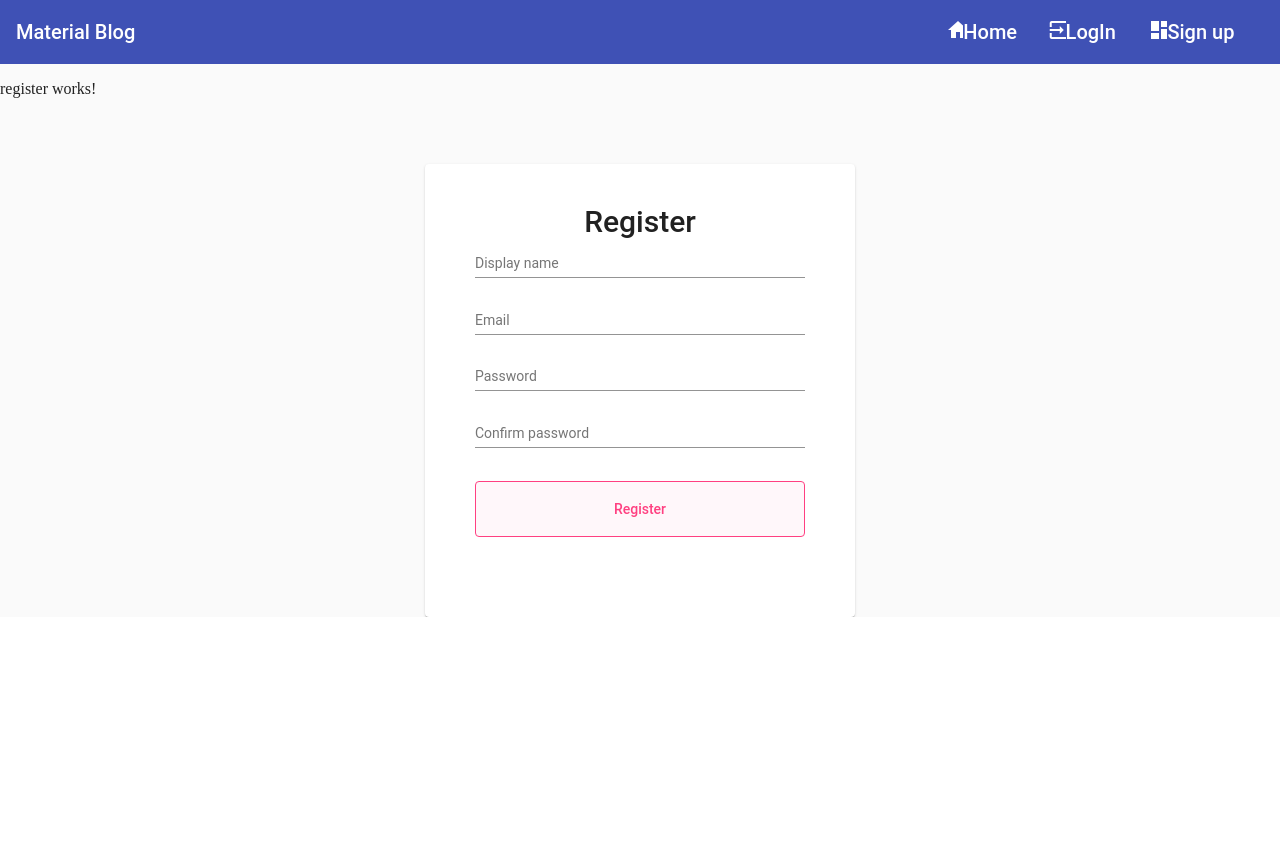
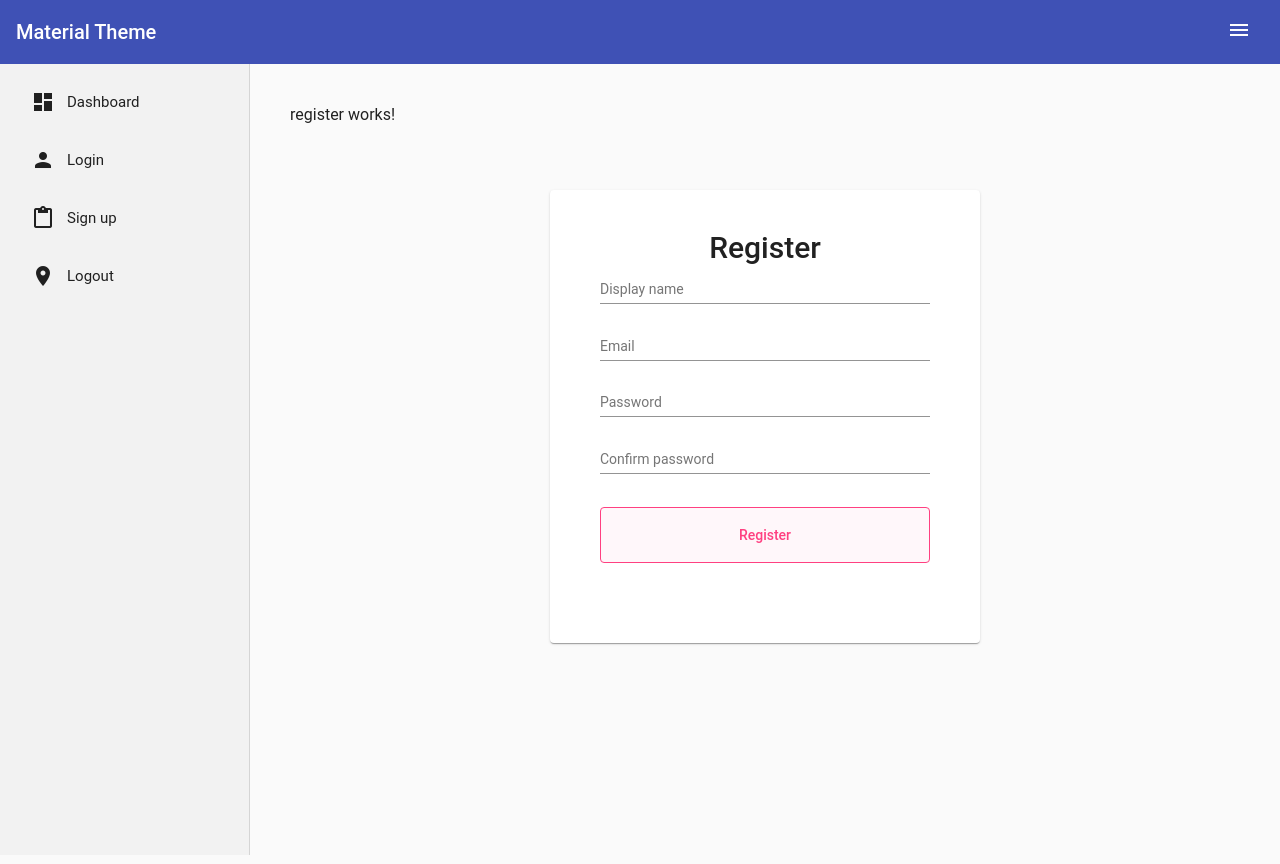
Before and after one commit to garengh4/slapples_devsec, an Angular app: page /signup in a window 1280 px wide. Before the commit the page ends 800 px from the top, so only its background shows below. Built offline with nearby package versions, Linux system fonts and the light colour scheme.

Commit message:
changed layout.

```diff
--- a/src/app/app.component.html
+++ b/src/app/app.component.html
@@ -1,4 +1,95 @@
+<!-- Toolbar -->
+<mat-toolbar color="primary" class="header">
+  <div>Material Theme</div>
+  <span class="nav-tool-items">
+    <mat-icon (click)="sidenav.toggle()" class="hamburger">menu</mat-icon>
+  </span>
+</mat-toolbar>
+
 <mat-sidenav-container>
+  <!-- Sidenav -->
+  <mat-sidenav #sidenav [mode]="isBiggerScreen() ? 'over' : 'side'" [(opened)]="opened" [fixedInViewport]="true"
+    [fixedTopGap]>
+    <mat-nav-list>
+      <a mat-list-item routerLink="/home">
+        <mat-icon>dashboard</mat-icon> Dashboard
+      </a>
+      <a mat-list-item routerLink="/login">
+        <mat-icon>person</mat-icon> Login
+      </a>
+      <a *ngIf="!isLoggedIn" mat-list-item routerLink="/signup">
+        <mat-icon>content_paste</mat-icon> Sign up
+      </a>
+      <a *ngIf="showAdminBoard" mat-list-item routerLink="/admin">
+        <mat-icon>library_books</mat-icon> Your data
+      </a>
+      <a mat-list-item (click)="logout()">
+        <mat-icon>location_on</mat-icon> Logout
+      </a>
+      <!-- <a mat-list-item>
+        <mat-icon>calendar_today</mat-icon> Calendar
+      </a> -->
+    </mat-nav-list>
+  </mat-sidenav>
+
+  <li>
+    <a routerLink="/profile" *ngIf="isLoggedIn">
+      <span>Hello {{ username }}</span>
+    </a>
+  </li>
+
+  <!-- Main content -->
+  <mat-sidenav-content>
+
+    <!-- Applying the mat-tyography class adds styles for native elements. -->
+    <!-- <section class="mat-typography title-group">
+      <h1>Heading Goes Here</h1>
+      <mat-divider></mat-divider>
+    </section> -->
+
+    <!-- <mat-card class="my-alternate-theme">
+      My Alternate Themes: &nbsp; &nbsp; &nbsp;
+      <button mat-raised-button color="primary">
+        Primary
+      </button>
+      <button mat-raised-button color="accent">
+        Accent
+      </button>
+      <button mat-raised-button color="warn">
+        Warning
+      </button>
+    </mat-card> -->
+
+    <!-- <div class="productCards">
+      <mat-grid-list cols="4" rowHeight="200px">
+        <mat-grid-tile [colspan]="3" [rowspan]="1">1
+        </mat-grid-tile>
+        <mat-grid-tile [colspan]="1" [rowspan]="2">2
+        </mat-grid-tile>
+        <mat-grid-tile [colspan]="1" [rowspan]="1">3
+        </mat-grid-tile>
+        <mat-grid-tile [colspan]="2" [rowspan]="1">4
+        </mat-grid-tile>
+      </mat-grid-list>
+    </div> -->
+    <main>
+      <router-outlet></router-outlet>
+    </main>
+  </mat-sidenav-content>
+</mat-sidenav-container>
+
+
+
+
+
+
+
+
+
+
+
+
+<!-- <mat-sidenav-container>
   <mat-sidenav-content>
     <mat-toolbar color="primary">
       <div>
@@ -43,4 +134,4 @@
       <router-outlet></router-outlet>
     </main>
   </mat-sidenav-content>
-</mat-sidenav-container>
+</mat-sidenav-container> -->
--- a/src/app/app.component.ts
+++ b/src/app/app.component.ts
@@ -1,4 +1,5 @@
-import { Component, OnInit } from '@angular/core';
+import { Component, HostListener, OnInit, ViewChild } from '@angular/core';
+import { MatSidenav } from '@angular/material/sidenav';
 import { TokenStorageService } from './_services/token-storage.service';
 
 @Component({
@@ -27,6 +28,15 @@ export class AppComponent implements OnInit {
 
       this.username = user.displayName;
     }
+
+    console.log(window.innerWidth)
+    if (window.innerWidth < 768) {
+      this.sidenav.fixedTopGap = 55;
+      this.opened = false;
+    } else {
+      this.sidenav.fixedTopGap = 55;
+      this.opened = true;
+    }
   }
 
   logout(): void {
@@ -34,4 +44,31 @@ export class AppComponent implements OnInit {
     window.location.reload();
   }
 
+
+
+
+
+  opened = true;
+  @ViewChild('sidenav', { static: true }) sidenav: MatSidenav;
+
+  @HostListener('window:resize', ['$event'])
+  onResize(event) {
+    if (event.target.innerWidth < 768) {
+      this.sidenav.fixedTopGap = 55;
+      this.opened = false;
+    } else {
+      this.sidenav.fixedTopGap = 55
+      this.opened = true;
+    }
+  }
+
+  isBiggerScreen() {
+    const width = window.innerWidth || document.documentElement.clientWidth || document.body.clientWidth;
+    if (width < 768) {
+      return true;
+    } else {
+      return false;
+    }
+  }
+
 }
--- a/src/app/shared/shared.module.ts
+++ b/src/app/shared/shared.module.ts
@@ -13,6 +13,7 @@ import { BrowserModule } from "@angular/platform-browser";
 import { BrowserAnimationsModule } from "@angular/platform-browser/animations";
 import { FlexLayoutModule } from "@angular/flex-layout";
 import { HttpClientModule } from "@angular/common/http";
+import { MatGridListModule } from '@angular/material/grid-list';
 
 const sharedModules: any[] = [
   FormsModule,
@@ -29,7 +30,9 @@ const sharedModules: any[] = [
   MatCardModule,
   MatFormFieldModule,
   MatInputModule,
-  MatButtonModule
+  MatButtonModule,
+  MatGridListModule
+
 ]
 
 @NgModule({
--- a/src/styles.css
+++ b/src/styles.css
@@ -3,7 +3,211 @@
 @import 'https://fonts.googleapis.com/icon?family=Material+Icons';
 
 
+html,
+body {
+  height: 100%;
+}
 
 body {
   margin: 0;
+  font-family: 'Roboto', sans-serif;
 }
+
+.header {
+  justify-content: space-between;
+}
+
+.mat-sidenav-container {
+  height: 100%;
+  display: flex;
+  flex: 1 1 auto;
+}
+
+.mat-nav-list .mat-list-item {
+  font-size: 15px;
+}
+
+.nav-tool-items {
+  display: inline-block;
+  margin-right: 13px;
+}
+
+.mat-sidenav,
+.mat-sidenav-content {
+  padding: 15px;
+}
+
+.mat-list-item.active {
+  background: rgba(0, 0, 0, .04);
+}
+
+.mat-sidenav-content {
+  padding: 25px 40px 0;
+}
+
+.mat-sidenav {
+  background-color: #F2F2F2;
+  width: 250px;
+}
+
+.header {
+  position: sticky;
+  position: -webkit-sticky;
+  top: 0;
+  z-index: 1000;
+}
+
+mat-sidenav mat-icon {
+  margin-right: 12px;
+}
+
+.hamburger {
+  margin-top: 5px;
+  cursor: pointer;
+}
+
+.mat-radio-button,
+.mat-radio-group {
+  margin-right: 25px;
+}
+
+.controlers-wrapper>* {
+  width: 100%;
+  padding: 0;
+}
+
+.misc-bottom-padding {
+  margin: 8px 0 10px;
+}
+
+.misc-bottom-padding mat-label {
+  margin-right: 15px;
+}
+
+mat-radio-group mat-radio-button {
+  margin-left: 5px;
+}
+
+.button-wrapper button {
+  margin-right: 5px;
+}
+
+table.mat-table,
+table {
+  width: 100%;
+}
+
+body .mat-list-item {
+  margin-bottom: 10px;
+}
+
+.inner-wrapper {
+  padding: 15px 0 130px;
+  width: 100%;
+}
+
+.inner-wrapper mat-card {
+  display: inline-block;
+  margin: 0 6% 0 0;
+  vertical-align: top;
+  width: 44%;
+}
+
+.full-wrapper {
+  width: 100%;
+}
+
+.multiple-items {
+  position: relative;
+}
+
+.multiple-items .tooltip-info {
+  right: 0;
+  top: 7px;
+  cursor: pointer;
+  color: #a1a7c7;
+  position: absolute;
+  font-size: 20px;
+}
+
+body .push-right {
+  margin-right: 10px;
+}
+
+.no-data {
+  text-align: center;
+  padding-top: 30px;
+  color: #6c75a9;
+}
+
+.button-wrapper {
+  margin: 20px 0 0 0;
+}
+
+.example-card {
+  max-width: 400px;
+}
+
+.example-header-image {
+  background-image: url('https://material.angular.io/assets/img/examples/shiba1.jpg');
+  background-size: cover;
+}
+
+.title-group {
+  margin-bottom: 25px;
+}
+
+.card-deck-container {
+  width: 100%;
+  max-width: 1200px;
+  position: relative;
+  border-radius: 2px;
+  padding: 10px 10px 30px;
+  margin: 10px 10px 10px 10px;
+  background-color: #f5f5f5;
+}
+
+.card-item {
+  padding: 3px 3px 3px 3px;
+}
+
+mat-grid-tile {
+  background: lightblue;
+}
+
+.my-alternate-theme button {
+  margin-right: 10px;
+}
+
+@media (max-width:1024px) {
+  .inner-wrapper mat-card {
+    width: 100%;
+  }
+
+  .mat-sidenav-content {
+    padding: 20px 20px 0;
+  }
+
+  .misc-bottom-padding mat-label {
+    display: block;
+    padding-bottom: 10px;
+  }
+
+  .mat-sidenav {
+    width: 230px;
+  }
+
+  .mat-nav-list .mat-list-item {
+    font-size: 14px;
+  }
+}
+
+@media (max-width:767px) {
+  .nav-tool-items {
+    margin-right: 0;
+  }
+
+  .hamburger {
+    visibility: visible !important;
+  }
+}
```
